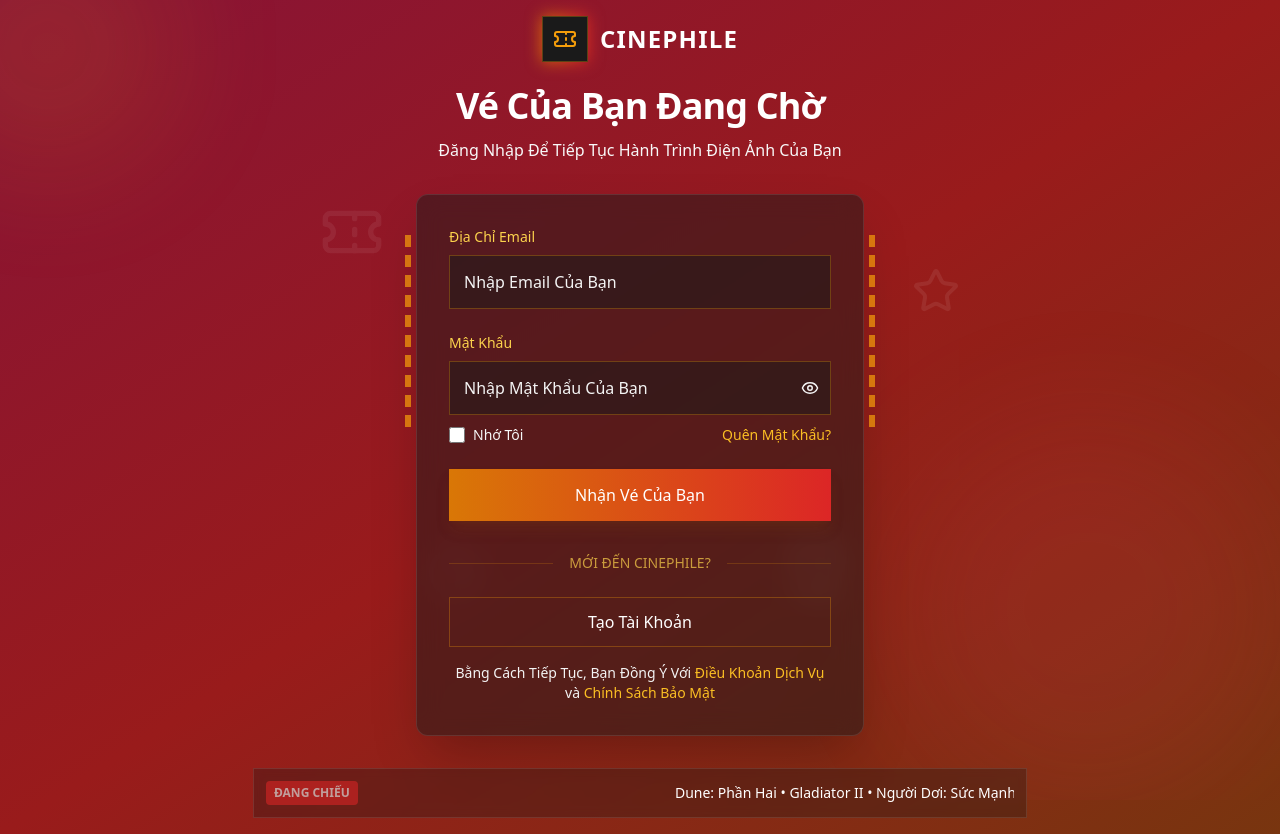
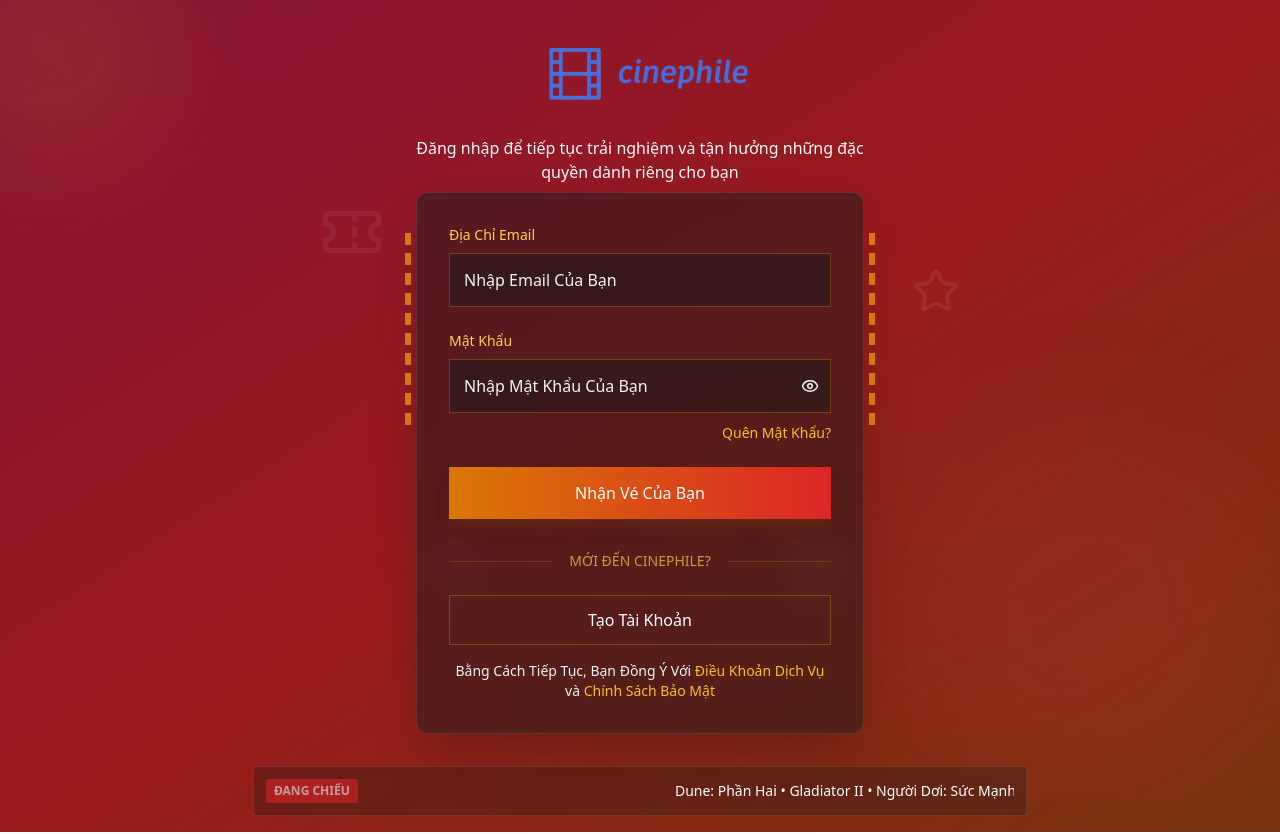
Before and after one commit to vudinhan2525/CinePhile, a React (Vite) app: page /login in a window 1280 px wide. Built offline with nearby package versions, Linux system fonts and the light colour scheme.

Commit message:
Feat: add logo

```diff
--- a/src/pages/LoginPage.tsx
+++ b/src/pages/LoginPage.tsx
@@ -1,6 +1,7 @@
 import { Clock, Eye, EyeOff, Popcorn, Star, Ticket } from 'lucide-react';
 
 import React, { useEffect, useState } from 'react';
+import { useNavigate } from 'react-router-dom';
 
 const Login = () => {
 
@@ -10,7 +11,7 @@ const Login = () => {
   const [isLoading, setIsLoading] = useState(false);
   const [error, setError] = useState('');
   const [currentBg, setCurrentBg] = useState(0);
-
+  const navigate = useNavigate()
   // Array of film-inspired gradient backgrounds
   const backgrounds = [
     'from-rose-900 via-red-800 to-amber-900', // Warm cinematic
@@ -37,6 +38,7 @@ const Login = () => {
       // Simulate API call
       await new Promise(resolve => setTimeout(resolve, 1500));
 
+      navigate("/");
 
     } catch (err) {
       setError('Invalid email or password. Please try again.');
@@ -67,18 +69,15 @@ const Login = () => {
         <div className="absolute bottom-0 right-0 w-96 h-96 rounded-full bg-rose-500/20 blur-3xl animate-pulse" style={{ animationDuration: '10s' }}></div>
       </div>
 
-      <div className="flex flex-col items-center mb-8 relative z-10">
-        <div className="flex items-center gap-3 mb-6">
-          <div className="relative">
-            <div className="absolute inset-0 bg-gradient-to-r from-amber-600 to-red-600 rounded-lg blur"></div>
-            <div className="relative bg-black p-2.5 rounded-lg border border-amber-500/30">
-              <Ticket size={24} className="text-amber-500" />
-            </div>
-          </div>
-          <span className="text-white text-2xl font-bold tracking-wider">CINEPHILE</span>
+      <div className="flex flex-col items-center  mb-2 relative z-10">
+        <div className="flex items-center gap-3 ">
+
+          <img src="src/assets/logo/logo.svg" alt="Cinephile" className="h-[120px] " />
+
         </div>
-        <h1 className="text-4xl font-bold text-white mb-3 tracking-tight">Vé Của Bạn Đang Chờ</h1>
-        <p className="text-gray-300 text-center max-w-md">Đăng Nhập Để Tiếp Tục Hành Trình Điện Ảnh Của Bạn</p>
+        <p className="text-gray-300 text-center max-w-md">Đăng nhập để tiếp tục trải nghiệm và tận hưởng những đặc quyền dành riêng cho bạn</p>
+        {/* <h1 className="text-4xl font-bold text-white mb-3 tracking-tight">Đăng Nhập</h1> */}
+        {/* <p className="text-gray-300 text-center max-w-md">Đăng Nhập Để Tiếp Tục Hành Trình Điện Ảnh Của Bạn</p> */}
       </div>
 
       <div className="w-full max-w-md bg-black/50 backdrop-blur-md rounded-xl shadow-2xl p-8 border border-white/10 relative z-10">
@@ -144,17 +143,8 @@ const Login = () => {
               </button>
             </div>
             <div className="flex justify-between mt-2.5">
-              <div className="flex items-center">
-                <input
-                  id="remember-me"
-                  type="checkbox"
-                  className="h-4 w-4 rounded border-amber-500/30 bg-black/50 text-amber-500 focus:ring-amber-500/50"
-                />
-                <label htmlFor="remember-me" className="ml-2 block text-sm text-gray-300">
-                  Nhớ Tôi
-                </label>
-              </div>
-              <a href="#" className="text-amber-400 text-sm hover:text-amber-300 transition-colors duration-200">
+
+              <a href="#" className="ml-auto text-amber-400 text-sm hover:text-amber-300 transition-colors duration-200">
                 Quên Mật Khẩu?
               </a>
             </div>
@@ -185,7 +175,9 @@ const Login = () => {
             <div className="h-px bg-amber-500/20 w-full"></div>
           </div>
 
-          <button className="w-full border border-amber-500/30 text-white py-3 px-4 rounded-lg hover:bg-amber-900/20 transition-all duration-200 mb-4">
+          <button onClick={() => {
+            navigate("/register");
+          }} className="w-full border border-amber-500/30 text-white py-3 px-4 rounded-lg hover:bg-amber-900/20 transition-all duration-200 mb-4">
             Tạo Tài Khoản
           </button>
 
@@ -214,7 +206,7 @@ const Login = () => {
           animation: marquee 20s linear infinite;
         }
       `}</style>
-    </div>
+    </div >
   );
 };
 
--- a/src/pages/RegisterPage.tsx
+++ b/src/pages/RegisterPage.tsx
@@ -1,5 +1,6 @@
 import { ArrowLeft, Eye, EyeOff, Film, Popcorn, Ticket } from 'lucide-react';
 import React, { useEffect, useState } from 'react';
+import { useNavigate } from 'react-router-dom';
 
 const RegisterPage = () => {
   const [formData, setFormData] = useState({
@@ -15,7 +16,7 @@ const RegisterPage = () => {
   const [error, setError] = useState('');
   const [currentBg, setCurrentBg] = useState(0);
   const [activeStep, setActiveStep] = useState(1);
-  const [avatar, setAvatar] = useState<string | null>(null);
+  const navigate = useNavigate();
 
   // Array of film-inspired gradient backgrounds
   const backgrounds = [
@@ -42,10 +43,6 @@ const RegisterPage = () => {
     }));
   };
 
-  const handleAvatarUpload = () => {
-    // Simulate avatar upload with a placeholder
-    setAvatar("/api/placeholder/100/100");
-  };
 
   const handleSubmit = async (e: React.FormEvent) => {
     e.preventDefault();
@@ -61,7 +58,7 @@ const RegisterPage = () => {
     try {
       // Simulate API call
       await new Promise(resolve => setTimeout(resolve, 1500));
-
+      navigate("/login");
     } catch (err) {
       setError('Registration failed. Please try again.');
     } finally {
@@ -104,15 +101,10 @@ const RegisterPage = () => {
         <div className="absolute bottom-0 right-0 w-96 h-96 rounded-full bg-rose-500/20 blur-3xl animate-pulse" style={{ animationDuration: '10s' }}></div>
       </div>
 
-      <div className="flex flex-col items-center mb-8 relative z-10">
-        <div className="flex items-center gap-3 mb-6">
-          <div className="relative">
-            <div className="absolute inset-0 bg-gradient-to-r from-amber-600 to-red-600 rounded-lg blur"></div>
-            <div className="relative bg-black p-2.5 rounded-lg border border-amber-500/30">
-              <Ticket size={24} className="text-amber-500" />
-            </div>
-          </div>
-          <span className="text-white text-2xl font-bold tracking-wider">CINEPHILE</span>
+      <div className="flex flex-col items-center mb-2 relative z-10">
+        <div className="flex items-center gap-3">
+          <img src="src/assets/logo/logo.svg" alt="Cinephile" className="h-[120px] " />
+
         </div>
         {/* <h1 className="text-4xl font-bold text-white mb-3 tracking-tight">Tham Gia Câu Lạc Bộ Phim</h1> */}
         <p className="text-gray-300 text-center max-w-md">Đăng ký thành viên để đặt vé sớm và hưởng nhiều ưu đãi đặc biệt</p>
@@ -306,7 +298,9 @@ const RegisterPage = () => {
           </div>
 
           <button
-            onClick={() => { }}
+            onClick={() => {
+              navigate("/login");
+            }}
             className="w-full border border-amber-500/30 text-white py-3 px-4 rounded-lg hover:bg-amber-900/20 transition-all duration-200"
           >
             Đăng Nhập
```
Also changed, not shown: src/assets/logo/logo.svg (added).
